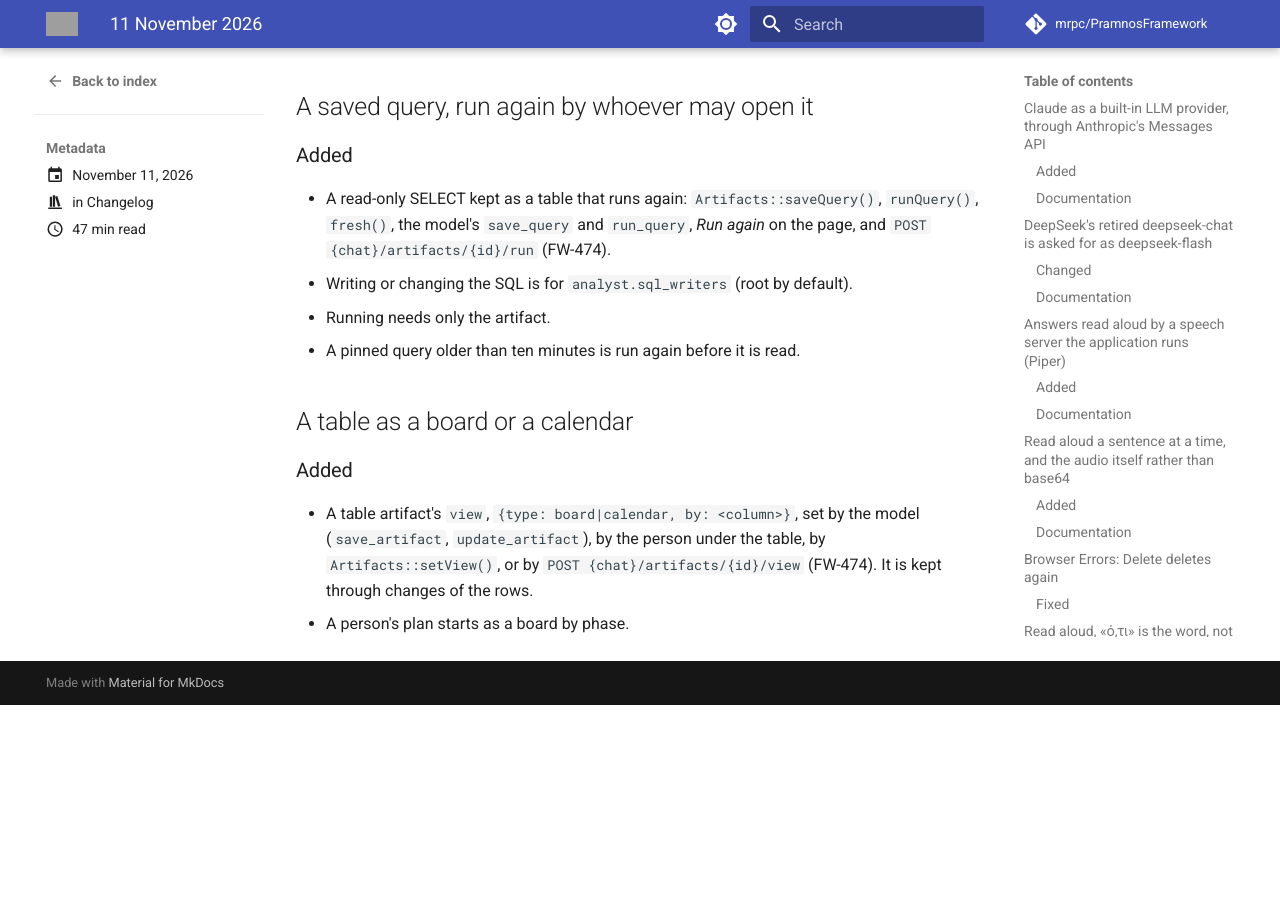
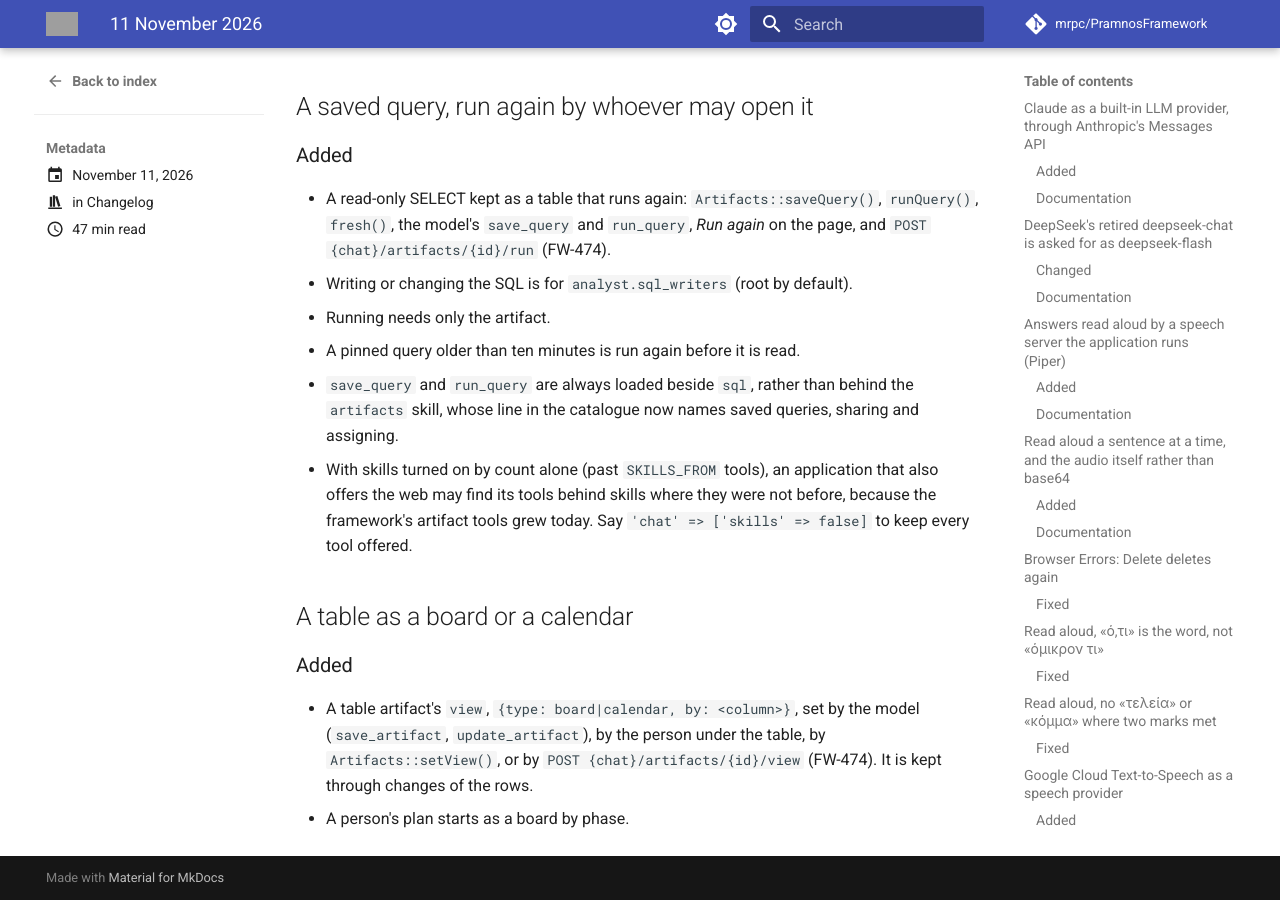
Before and after one commit to mrpc/PramnosFramework, an MkDocs documentation site: the page built from docs/version-history/posts/2026-11-11.md, in a window 1280 px wide and 900 px high, scrolled down 40737 px. Built offline with MkDocs 1.6.1 and Material for MkDocs 9.7.7, drawn with Linux system fonts in a browser that asks for light colours; comment, search, counter and statistics services are not loaded; before the commit the page ends 41442 px from its top, so only the background shows below that; grey boxes are pictures that could not be loaded.

Commit message:
fix(llm): saving and running a query beside sql, not behind a skill, the skill's line naming saved queries (FW-474)

```diff
--- a/docs/version-history/posts/2026-11-11.md
+++ b/docs/version-history/posts/2026-11-11.md
@@ -1408,6 +1408,13 @@ Three cases from one real conversation:
   - Writing or changing the SQL is for `analyst.sql_writers` (root by default).
   - Running needs only the artifact.
   - A pinned query older than ten minutes is run again before it is read.
+  - `save_query` and `run_query` are always loaded beside `sql`, rather than behind the
+    `artifacts` skill, whose line in the catalogue now names saved queries, sharing and
+    assigning.
+- With skills turned on by count alone (past `SKILLS_FROM` tools), an application that also
+  offers the web may find its tools behind skills where they were not before, because the
+  framework's artifact tools grew today. Say `'chat' => ['skills' => false]` to keep every tool
+  offered.
 
 ## A table as a board or a calendar
 
```
Also changed, not shown: 3 other files.
